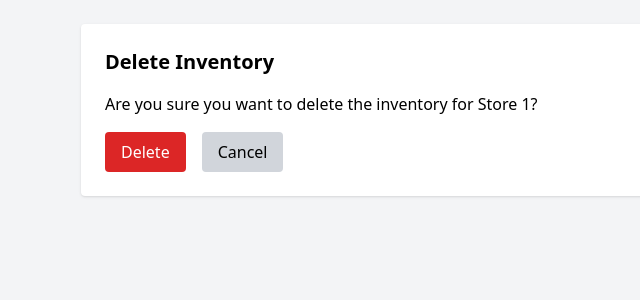
After one commit to SailaxmiKameta/How-to-integrate-Data-Visualization-and-Inventory-Management-in-a-Web-Application-using-Django, a Django app: page /auth/inventory/delete/1/ in a window 1280 px wide. The commit adds this page. Shown: the top 300 px of the page, without its empty margins (271-911 px from the left). Run offline with Django 5.2, Linux system fonts and the light colour scheme; tables that the repository leaves empty hold one stand-in row (values such as "Sample post"); some libraries are stand-ins or nearby versions.

Commit message:
Add delete inventory feature

```diff
--- a/InventoryViz/inventory_dashboard/management/commands/forecast_sales.py
+++ b/InventoryViz/inventory_dashboard/management/commands/forecast_sales.py
@@ -26,7 +26,7 @@ class Command(BaseCommand):
         store_id = options.get('store')
 
         if store_id is None:
-            self.stdout.write(self.style.ERROR("Please provide a --store argument or id."))
+            self.stdout.write(self.style.ERROR("Please provide a --store id."))
             return
 
         checkpoint_file = 'forecast_checkpoint.csv'
--- /dev/null
+++ b/InventoryViz/inventory_dashboard/templates/confirm_delete_inventory.html
@@ -0,0 +1,20 @@
+<!DOCTYPE html>
+<html>
+<head>
+    <title>Confirm Delete</title>
+    <script src="https://cdn.tailwindcss.com"></script>
+</head>
+<body class="bg-gray-100 p-6">
+    <div class="max-w-xl mx-auto bg-white p-6 rounded shadow">
+        <h1 class="text-xl font-semibold mb-4">Delete Inventory</h1>
+        <p>Are you sure you want to delete the inventory for Store {{ inventory.store.store_id }}?</p>
+        <form method="post">
+            {% csrf_token %}
+            <div class="mt-4 flex gap-4">
+                <button type="submit" class="bg-red-600 text-white px-4 py-2 rounded hover:bg-red-700">Delete</button>
+                <a href="{% url 'inventory_dashboard' %}" class="bg-gray-300 text-black px-4 py-2 rounded hover:bg-gray-400">Cancel</a>
+            </div>
+        </form>
+    </div>
+</body>
+</html>
--- a/InventoryViz/inventory_dashboard/templates/inventory_dashboard.html
+++ b/InventoryViz/inventory_dashboard/templates/inventory_dashboard.html
@@ -44,6 +44,12 @@
                         <a href="{% url 'edit_inventory' inv.id %}" class="text-blue-600 hover:underline flex items-center gap-1">
                             ✏️ Edit
                         </a>
+                        <form action="{% url 'delete_inventory' inv.id %}" method="post" onsubmit="return confirm('Are you sure you want to delete this inventory?');">
+                            {% csrf_token %}
+                            <button type="submit" class="text-red-600 hover:underline flex items-center gap-1">
+                                🗑️ Delete
+                            </button>
+                        </form>
                     </td>
                 </tr>
                 {% endfor %}
--- a/InventoryViz/inventory_dashboard/urls.py
+++ b/InventoryViz/inventory_dashboard/urls.py
@@ -15,6 +15,6 @@ urlpatterns = [
     path('forecast-viewer/', forecast_viewer, name='forecast_viewer'),
     path('inventory/', views.inventory_dashboard, name='inventory_dashboard'),
     path('inventory/edit/<int:inventory_id>/', views.edit_inventory, name='edit_inventory'),
-
+    path('inventory/delete/<int:inventory_id>/', views.delete_inventory, name='delete_inventory'),
 
 ]
--- a/InventoryViz/inventory_dashboard/views.py
+++ b/InventoryViz/inventory_dashboard/views.py
@@ -254,3 +254,11 @@ def edit_inventory(request, inventory_id):
     else:
         form = InventoryForm(instance=inventory)
     return render(request, 'edit_inventory.html', {'form': form, 'inventory': inventory})
+
+def delete_inventory(request, inventory_id):
+    inventory = get_object_or_404(Inventory, id=inventory_id)
+    if request.method == 'POST':
+        inventory.delete()
+        messages.success(request, 'Inventory deleted successfully!')
+        return redirect('inventory_dashboard')
+    return render(request, 'confirm_delete_inventory.html', {'inventory': inventory})
```
Also changed, not shown: InventoryViz/inventory_dashboard/templates/inventory_dashboard/dashboard.html (line endings or trailing spaces).
